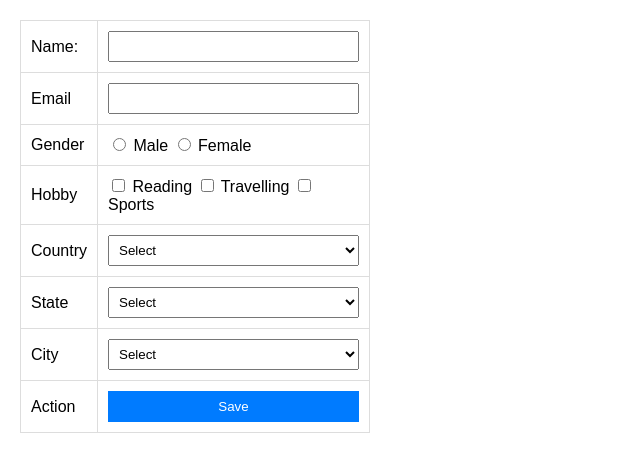
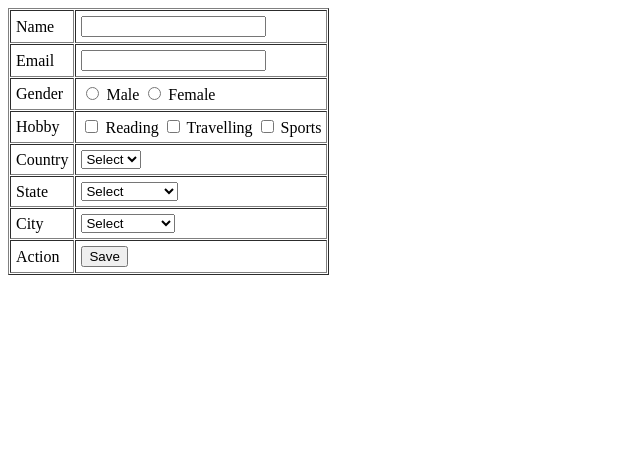
Before and after one commit to hsl-afk/Js-demo, a plain HTML site: page index.html in a window 1280 px wide. Shown: the whole page, without its empty margins (0-640 px from the left). Drawn offline with Linux system fonts and the light colour scheme.

Commit message:
remove inline styles from index.html and adjust table attributes

```diff
--- a/index.html
+++ b/index.html
@@ -2,45 +2,11 @@
 <html>
 <head>
     <title>Simple Form</title>
-    <style>
-        body{
-            font-family: Arial, sans-serif;
-            margin: 20px;
-        }
-
-        table{
-            border-collapse: collapse;
-            width: 350px;
-        }
-
-        td{
-            border: 1px solid #ddd;
-            padding: 10px;
-        }
-
-        input[type="text"],
-        input[type="email"],
-        select{
-            width: 100%;
-            padding: 6px;
-            box-sizing: border-box;
-        }
-
-        .btn{
-            width: 100%;
-            padding: 8px;
-            background: #007bff;
-            color: white;
-            border: none;
-            cursor: pointer;
-        }
-    </style>
 </head>
 <body>
-
-<table>
+<table border="1" cellspacing="1" cellpadding="5">
     <tr>
-        <td>Name:</td>
+        <td>Name</td>
         <td><input type="text"></td>
     </tr>
 
```
